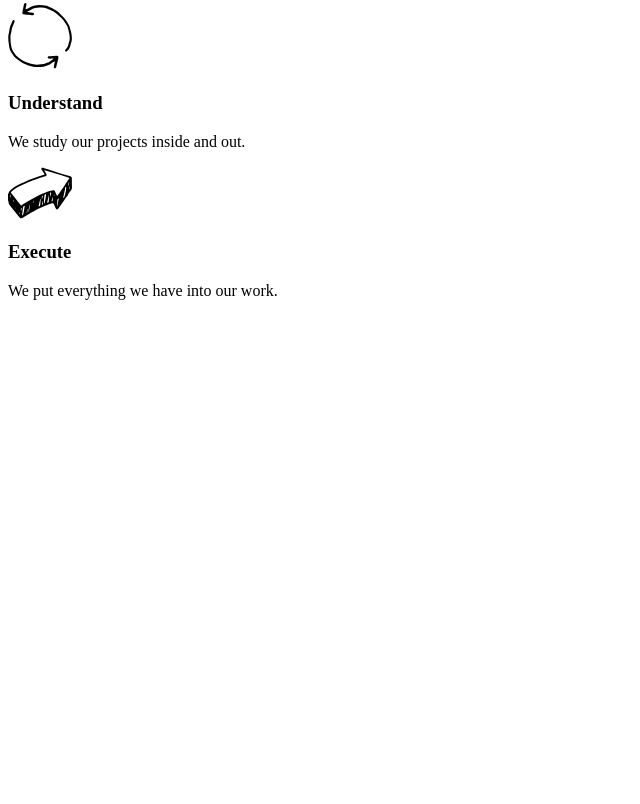
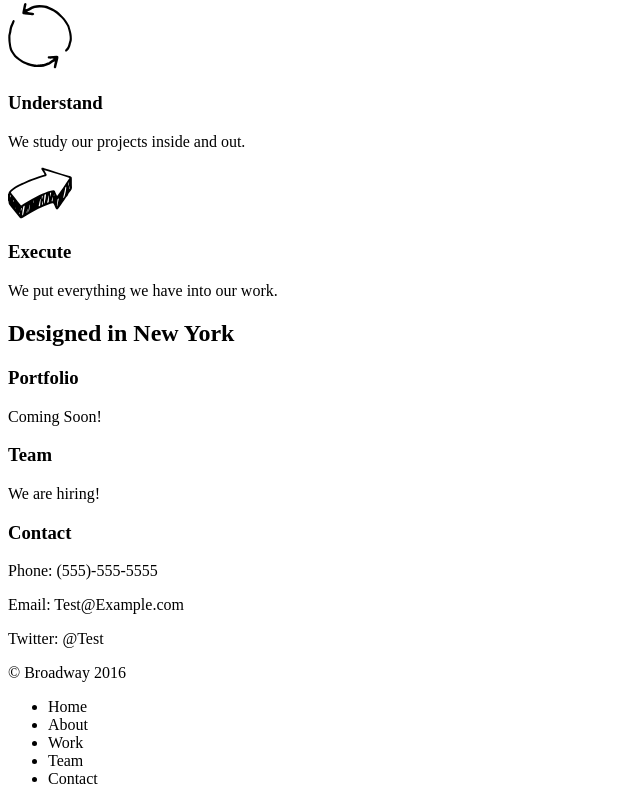
Before and after one commit to skarleyguerrero/broadway, a plain HTML site: page index.html in a window 1280 px wide. Shown: the part 366-1170 px from the top of the page, without its empty margins (0-640 px from the left). Before the commit the page ends 800 px from the top, so only its background shows below. Drawn offline with Linux system fonts and the light colour scheme.

Commit message:
Added Company information and Footer

```diff
--- a/index.html
+++ b/index.html
@@ -32,12 +32,27 @@
       <p>We put everything we have into our work.</p>
 
     <!-- Company information-->
-
-
+    <h2>Designed in New York</>
+      <h3>Portfolio</h3>
+        <p>Coming Soon!</p>
+      <h3>Team</h3>
+        <p>We are hiring!</p>
+      <h3>Contact</h3>
+        <p>Phone: (555)-555-5555</p>
+        <p>Email: Test@Example.com</p>
+        <p>Twitter: @Test</p>
     </div>
 
     <!-- Page footer-->
     <div id="footer">
+      <p>© Broadway 2016</p>
+      <ul>
+        <li>Home</li>
+        <li>About</li>
+        <li>Work</li>
+        <li>Team</li>
+        <li>Contact</li>
+      </ul>
     </div>
   </body>
 </html>
```
